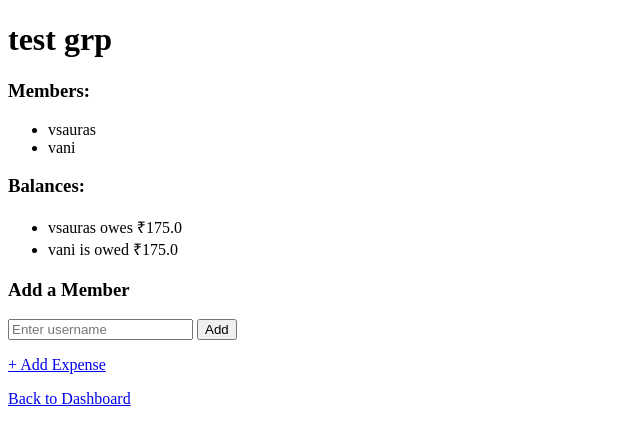
After one commit to singhvanshita0110-design/expense-splitter, a Flask app: page /group/1 in a window 1280 px wide. The commit adds this page. Shown: the top 445 px of the page, without its empty margins (0-640 px from the left). Run offline with Flask 3, Linux system fonts and the light colour scheme; a user stored in the database is signed in.

Commit message:
Day 3: Added balance calculation showing who owes/is owed money per group

```diff
--- a/app.py
+++ b/app.py
@@ -116,6 +116,87 @@ def create_group():
         return redirect(url_for('dashboard'))
 
     return render_template('create_group.html')
+@app.route('/group/<int:group_id>')
+@login_required
+def view_group(group_id):
+    group = Group.query.get_or_404(group_id)
+    memberships = GroupMember.query.filter_by(group_id=group_id).all()
+    members = [User.query.get(m.user_id) for m in memberships]
+
+    # Calculate net balance for each member
+    balances = {}
+    for member in members:
+        balances[member.id] = 0.0
+
+    expenses = Expense.query.filter_by(group_id=group_id).all()
+    for expense in expenses:
+        # Whoever paid gets credited the full amount
+        balances[expense.paid_by] += expense.amount
+
+        # Everyone with a split for this expense gets debited their share
+        splits = ExpenseSplit.query.filter_by(expense_id=expense.id).all()
+        for split in splits:
+            balances[split.user_id] -= split.share_amount
+
+    # Attach readable names to balances for the template
+    balance_list = []
+    for member in members:
+        balance_list.append({
+            'username': member.username,
+            'amount': round(balances[member.id], 2)
+        })
+
+    return render_template('group.html', group=group, members=members, balances=balance_list)
+
+@app.route('/group/<int:group_id>/add-member', methods=['POST'])
+@login_required
+def add_member(group_id):
+    username = request.form['username']
+    user = User.query.filter_by(username=username).first()
+
+    if user:
+        existing = GroupMember.query.filter_by(group_id=group_id, user_id=user.id).first()
+        if not existing:
+            new_member = GroupMember(group_id=group_id, user_id=user.id)
+            db.session.add(new_member)
+            db.session.commit()
+
+    return redirect(url_for('view_group', group_id=group_id))
+@app.route('/group/<int:group_id>/add-expense', methods=['GET', 'POST'])
+@login_required
+def add_expense(group_id):
+    group = Group.query.get_or_404(group_id)
+    memberships = GroupMember.query.filter_by(group_id=group_id).all()
+    members = [User.query.get(m.user_id) for m in memberships]
+
+    if request.method == 'POST':
+        description = request.form['description']
+        amount = float(request.form['amount'])
+        paid_by = int(request.form['paid_by'])
+
+        new_expense = Expense(
+            group_id=group_id,
+            paid_by=paid_by,
+            amount=amount,
+            description=description
+        )
+        db.session.add(new_expense)
+        db.session.commit()
+
+        # Split equally among all members
+        share = amount / len(members)
+        for member in members:
+            split = ExpenseSplit(
+                expense_id=new_expense.id,
+                user_id=member.id,
+                share_amount=share
+            )
+            db.session.add(split)
+        db.session.commit()
+
+        return redirect(url_for('view_group', group_id=group_id))
+
+    return render_template('add_expense.html', group=group, members=members)
 if __name__ == '__main__':
     with app.app_context():
         db.create_all()
--- a/templates/dashboard.html
+++ b/templates/dashboard.html
@@ -5,7 +5,7 @@
     <h1>Your Groups</h1>
     <ul>
         {% for group in groups %}
-            <li>{{ group.name }}</li>
+            <li><a href="/group/{{ group.id }}">{{ group.name }}</a></li>
         {% endfor %}
     </ul>
     <p><a href="/create-group">+ Create New Group</a></p>
--- /dev/null
+++ b/templates/group.html
@@ -0,0 +1,34 @@
+<!DOCTYPE html>
+<html>
+<head><title>{{ group.name }}</title></head>
+<body>
+    <h1>{{ group.name }}</h1>
+
+    <h3>Members:</h3>
+    <ul>
+        {% for member in members %}
+            <li>{{ member.username }}</li>
+        {% endfor %}
+    </ul>
+    <h3>Balances:</h3>
+<ul>
+    {% for b in balances %}
+        {% if b.amount > 0 %}
+            <li>{{ b.username }} is owed ₹{{ b.amount }}</li>
+        {% elif b.amount < 0 %}
+            <li>{{ b.username }} owes ₹{{ -b.amount }}</li>
+        {% else %}
+            <li>{{ b.username }} is settled up</li>
+        {% endif %}
+    {% endfor %}
+</ul>
+
+    <h3>Add a Member</h3>
+    <form method="POST" action="/group/{{ group.id }}/add-member">
+        <input type="text" name="username" placeholder="Enter username" required>
+        <button type="submit">Add</button>
+    </form>
+    <p><a href="/group/{{ group.id }}/add-expense">+ Add Expense</a></p>
+    <p><a href="/dashboard">Back to Dashboard</a></p>
+</body>
+</html>
```
Also changed, not shown: templates/add_expense.html (added, +26 -0 lines), instance/expenses.db.
